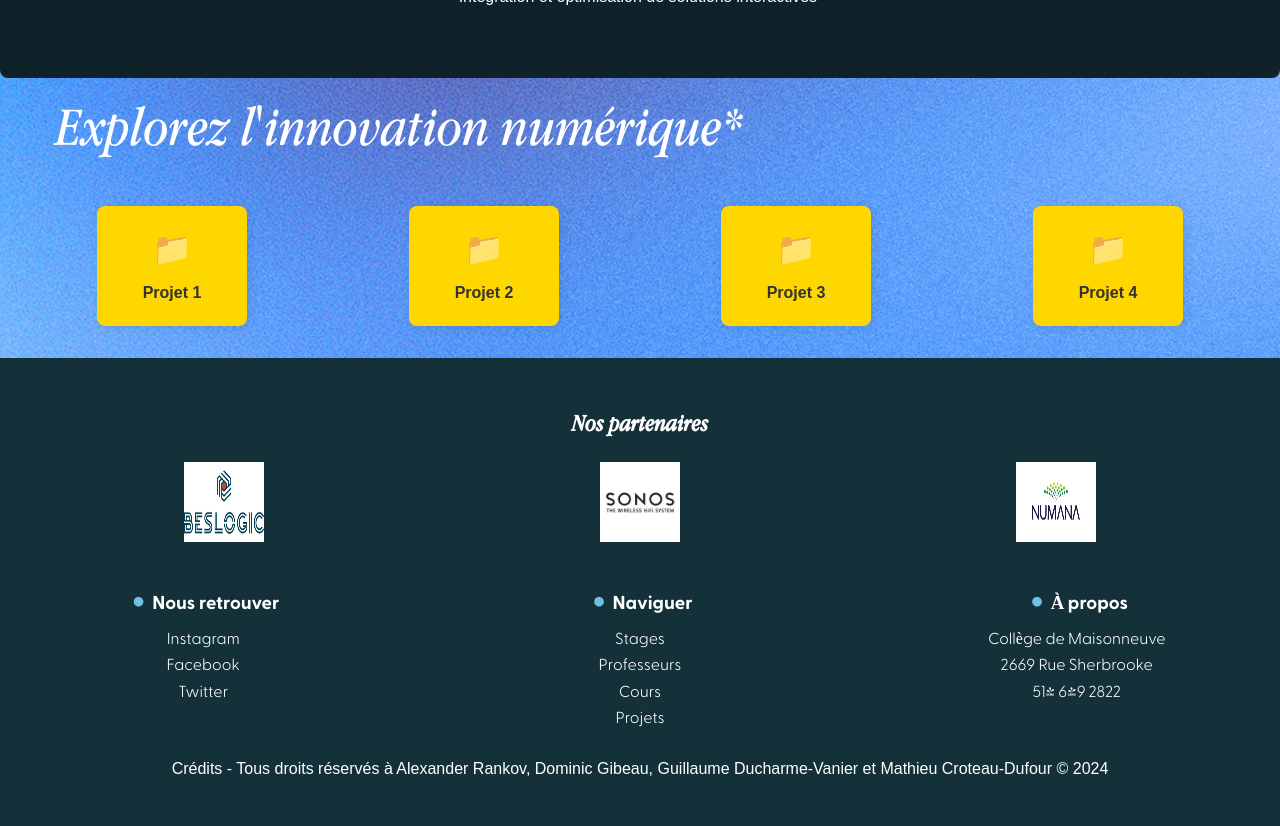
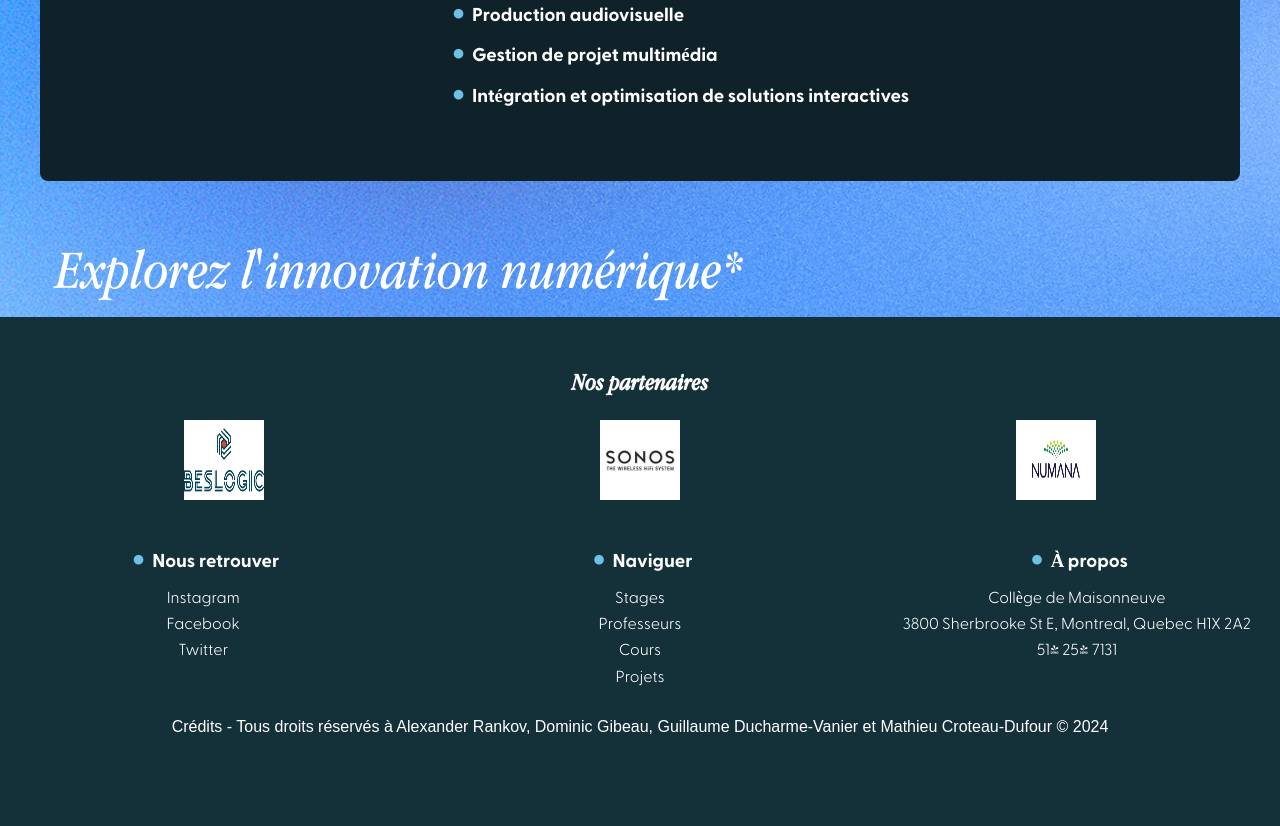
Before and after one commit to 5w5-2024-gr2-7/Content, a PHP site: page /index.htm in a window 1280 px wide. Shown: the part 487-1313 px from the top of the page. After the commit the page ends 1221 px from the top, so only its background shows below. Run offline with PHP 8.4, Linux system fonts and the light colour scheme.

Commit message:
13 septembre 2024: J'ai ajouté une peetite section et des détails sur la section de à propos

```diff
--- a/CSS/styles.css
+++ b/CSS/styles.css
@@ -132,7 +132,7 @@ footer {
   font-family: 'fontGreycliffBold';
 }
 
-.footer-section h3::before {
+.footer-section h3::before , .additional-info h3::before {
   content: '●';
   position: absolute;
   transform: translateX(-150%) translateY(-15%);
@@ -311,7 +311,7 @@ footer>p {
   }
 }
 
-h2{
+h2, h3{
   color: white;
 }
 
@@ -323,4 +323,5 @@ p{
   background-color: #102229;
   padding: 2em;
   border-radius: 8px;
+  margin: 40px;
 }
--- a/index.htm
+++ b/index.htm
@@ -36,11 +36,11 @@
           évolution. Si l'apprentissage des compétences suivantes vous intéresse, vous vous trouvez au bon programme!
         </p>
         <div class="additional-info">
-          <p>Conception graphique</p>
-          <p>Programmation et développement web</p>
-          <p>Production audiovisuelle</p>
-          <p>Gestion de projet multimédia</p>
-          <p>Intégration et optimisation de solutions interactives</p>
+          <h3>Conception graphique</h3>
+          <h3>Programmation et développement web</h3>
+          <h3>Production audiovisuelle</h3>
+          <h3>Gestion de projet multimédia</h3>
+          <h3>Intégration et optimisation de solutions interactives</h3>
         </div>
       </div>
     </div>
@@ -50,24 +50,6 @@
     <div class="hero-text">Explorez l'innovation numérique*</div>
   </header>
 
-  <div class="folder-container">
-    <div class="folder">
-      <div class="folder-icon">📁</div>
-      <div class="folder-title">Projet 1</div>
-    </div>
-    <div class="folder">
-      <div class="folder-icon">📁</div>
-      <div class="folder-title">Projet 2</div>
-    </div>
-    <div class="folder">
-      <div class="folder-icon">📁</div>
-      <div class="folder-title">Projet 3</div>
-    </div>
-    <div class="folder">
-      <div class="folder-icon">📁</div>
-      <div class="folder-title">Projet 4</div>
-    </div>
-  </div>
 
   <footer>
     <div class="partners">
@@ -103,8 +85,8 @@
         <h3>À propos</h3>
         <ul>
           <li>Collège de Maisonneuve</li>
-          <li>2669 Rue Sherbrooke</li>
-          <li>514 649 2822</li>
+          <li>3800 Sherbrooke St E, Montreal, Quebec H1X 2A2</li>
+          <li>514 254 7131</li>
         </ul>
       </div>
     </div>
```
